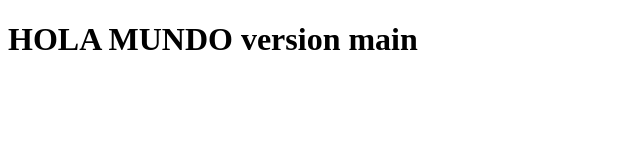
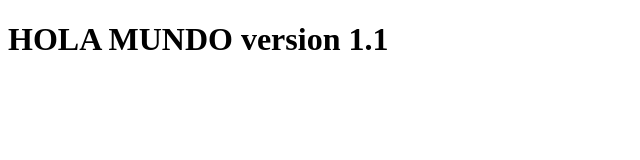
Before and after one commit to AleBC19/prueba, a plain HTML site: page index.html in a window 1280 px wide. Shown: the full height of the page, 0-640 px from the left. Drawn offline with Linux system fonts and the light colour scheme.

Commit message:
Estrctura

```diff
--- a/index.html
+++ b/index.html
@@ -8,7 +8,7 @@
 </head>
 <body>
 
-    <h1>HOLA MUNDO version main</h1>
+    <h1>HOLA MUNDO version 1.1</h1>
 
 </body>
 </html>
```
